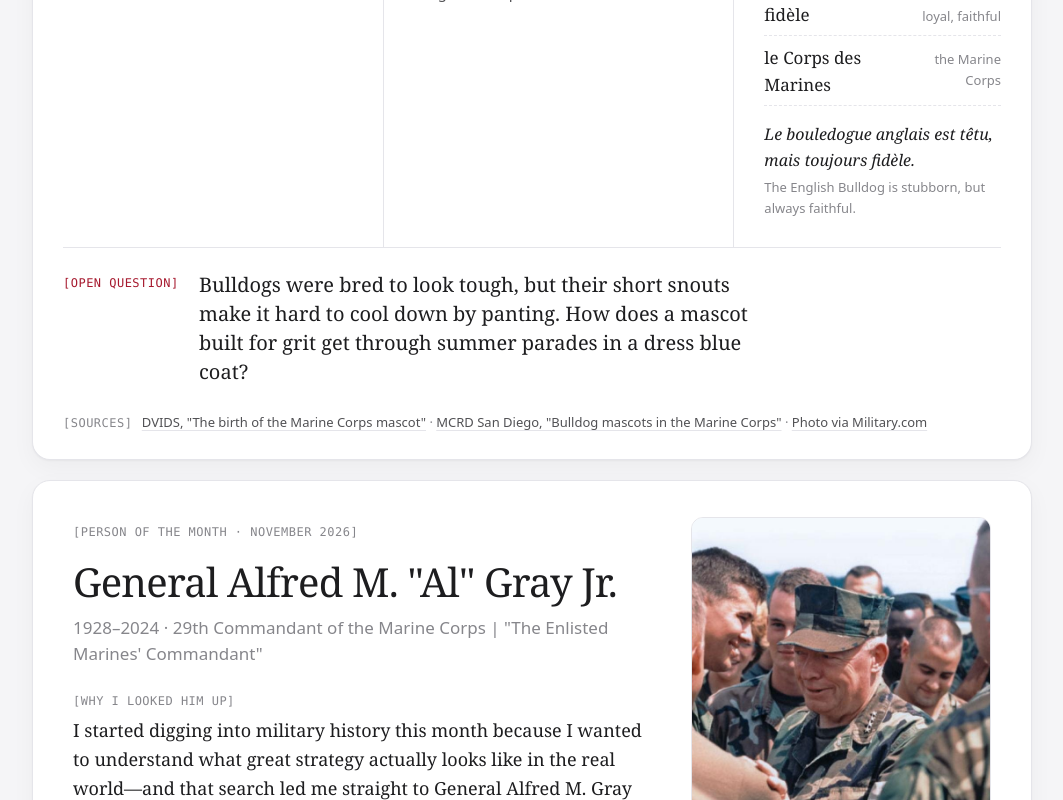
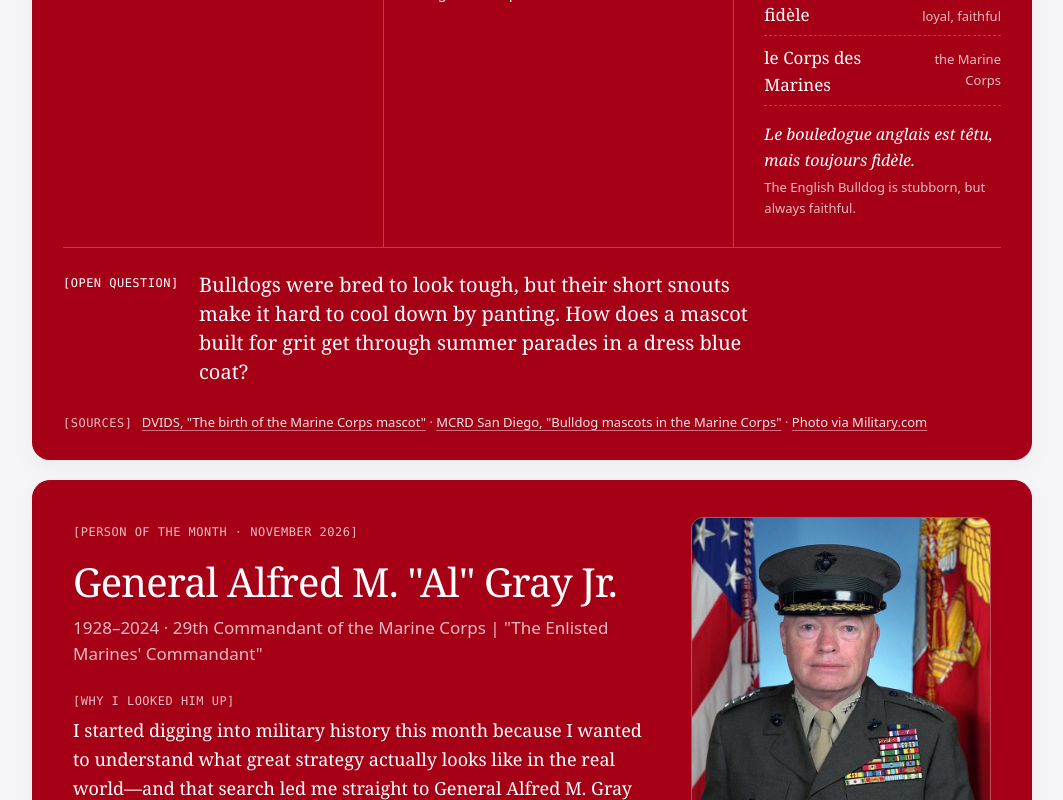
Before and after one commit to GubbGub/GubbGub.github.io, a plain HTML site: page index.html in a window 1280 px wide. Shown: the part 3080-3880 px from the top of the page, without its empty margins (108-1171 px from the left). Drawn offline with Linux system fonts and the light colour scheme.

Commit message:
Marine Corps tribute: red November cards, Gray's official portrait and the EGA
- New 'tribute' month option turns both cards #A50016 with white text (both themes)
- Portrait photo column stacks official portrait, eagle globe and anchor, informal photo
- Logo background made transparent so it blends with the card
- Bio: 'had an official photograph taken in camouflage utilities ... still the only Commandant to do so'

```diff
--- a/index.html
+++ b/index.html
@@ -27,7 +27,7 @@
   <link rel="apple-touch-icon" href="apple-touch-icon.png">
 
   <!-- LEARN: the styles now live in their own file so every page can share them. -->
-  <link rel="stylesheet" href="style.css?v=2026-11-21d">
+  <link rel="stylesheet" href="style.css?v=2026-11-21e">
   <!-- LEARN: this tiny script runs BEFORE the page draws. It reads the visitor's saved choice
        and applies it right away, so the page never flashes the wrong colors on load.
        If they never chose, it follows their device setting. -->
--- a/monthly-data.js
+++ b/monthly-data.js
@@ -21,7 +21,8 @@
     word    the homepage's "Mot de la semaine"
     photo   true for a real photo (pixel art is drawn crisp; photos are drawn smooth)
     imageFocus  which part of a cropped photo stays in view, like "70% 40%"
-    person.image  adds a photo beside the Portrait
+    person.image  adds a photo beside the Portrait (person.images adds several, stacked)
+    tribute  a background color that turns the month's cards solid, with white text
 
   accent: the month's color, taken from the animal. "light" is used on the light theme,
   "dark" on the dark theme (it needs to be brighter to show up on black).
@@ -31,7 +32,9 @@ window.MONTHLY = [
   {
     id: "2026-11",
     label: "November 2026",
-    accent: { light: "#A6192E", dark: "#F2848C" },   // Marine Corps scarlet, for the Corps' birthday (Nov 10)
+    accent: { light: "#A50016", dark: "#F2848C" },   // Marine Corps scarlet, for the Corps' birthday (Nov 10)
+    // LEARN: "tribute" turns this month's two cards solid red with white text. Leave it out for normal cards.
+    tribute: "#A50016",
 
     animal: {
       kicker: "Animal of the Month",
@@ -87,21 +90,26 @@ window.MONTHLY = [
       name: "General Alfred M. \"Al\" Gray Jr.",
       years: "1928–2024",
       role: "29th Commandant of the Marine Corps | \"The Enlisted Marines' Commandant\"",
-      image: "images/al-gray.jpg",
-      imageAlt: "General Alfred M. Gray Jr. in his camouflage utility uniform.",
-      imageFocus: "54% 35%",
+      // LEARN: "images" stacks several pictures in the photo column, top to bottom.
+      // logo: true shows the whole image with no crop or frame.
+      images: [
+        { src: "images/al-gray-official.jpg", alt: "Official portrait of General Alfred M. Gray Jr. in his service uniform, with the U.S. and Marine Corps flags behind him.", focus: "50% 25%" },
+        { src: "images/usmc-ega.png", alt: "The Marine Corps eagle, globe and anchor.", logo: true },
+        { src: "images/al-gray.jpg", alt: "General Alfred M. Gray Jr. in his camouflage utility uniform.", focus: "54% 35%" }
+      ],
 
       // LEARN: "notes" swaps the four usual Portrait headings for your own. [heading, text].
       notes: [
         ["Why I looked him up", "I started digging into military history this month because I wanted to understand what great strategy actually looks like in the real world—and that search led me straight to General Alfred M. Gray Jr."],
         ["From private to Commandant", "Dropping out of college during the Korean War in 1950 to enlist as a private, Gray worked his way all the way up to four-star general and became the 29th Commandant of the Marine Corps in 1987."],
-        ["Every Marine a rifleman", "Known as 'the Enlisted Marines' Commandant,' he famously took his official portrait in camouflage utilities instead of dress blues and institutionalized the mantra: 'Every Marine is, first and foremost, a rifleman.' To back it up, he created Marine Combat Training (MCT) so even Marines working behind a desk learn field tactics and survival before touching their primary job."],
+        ["Every Marine a rifleman", "Known as 'the Enlisted Marines' Commandant,' he famously had an official photograph taken in camouflage utilities instead of dress blues—still the only Commandant to do so—and institutionalized the mantra: 'Every Marine is, first and foremost, a rifleman.' To back it up, he created Marine Combat Training (MCT) so even Marines working behind a desk learn field tactics and survival before touching their primary job."],
         ["What I'm taking from it", "You don't have to be a Marine—or a future one—to live by what Gray stood for: great strategy isn't about fancy titles or sitting in an ivory tower. It's about making sure nobody on your team is above the fundamentals, preparing everyone for when things go sideways, and leading from the front no matter how high you climb."]
       ],
 
       sources: [
         ["Marines.mil, \"Marines mourn the loss of Corps legend and 29th Commandant, General Alfred Gray\" (2024)", "https://www.marines.mil/News/News-Display/Article/3720707/marines-mourn-the-loss-of-corps-legend-and-29th-commandant-general-alfred-gray/"],
         ["Marine Corps History Division, \"General Alfred M. Gray Jr.\"", "https://www.usmcu.edu/Research/Marine-Corps-History-Division/People/Whos-Who-in-Marine-Corps-History/Gagnon-Ingram/General-Alfred-M-Gray-Jr/"],
+        ["Official portrait via the National Archives", "https://catalog.archives.gov/id/6490268"],
         ["Photo via USNI News", "https://news.usni.org/2024/03/20/gen-al-gray-beloved-marine-29th-usmc-commandant-dies-at-95"]
       ]
     }
--- a/monthly.js
+++ b/monthly.js
@@ -33,8 +33,12 @@
 
   // The month's accent color travels as two CSS variables; style.css picks the right one for the theme.
   function accentStyle(m) {
-    return 'style="--month-light:' + esc(m.accent.light) + ";--month-dark:" + esc(m.accent.dark) + '"';
+    return 'style="--month-light:' + esc(m.accent.light) + ";--month-dark:" + esc(m.accent.dark) +
+      (m.tribute ? ";--tribute:" + esc(m.tribute) : "") + '"';
   }
+
+  // LEARN: a "tribute" month gets an extra class. style.css turns those cards solid red with white text.
+  function tributeClass(m) { return m.tribute ? " tribute" : ""; }
 
   function fieldNotes(m) {
     var a = m.animal;
@@ -44,7 +48,7 @@
       : '<div class="figure" role="img" aria-label="Placeholder for the ' + esc(a.english) + ' drawing">your drawing goes here</div>';
 
     return '' +
-      '<article class="card field-notes monthly" ' + accentStyle(m) + '>' +
+      '<article class="card field-notes monthly' + tributeClass(m) + '" ' + accentStyle(m) + '>' +
         '<div class="fn-head">' +
           '<div class="fn-art">' + art + '</div>' +
           '<div class="fn-title">' +
@@ -98,11 +102,15 @@
       ["Where it shows up in my work", p.mine]
     ];
     // LEARN: with a photo, the card becomes two columns: the text, then a <figure> for the photo.
-    var photo = p.image
-      ? '<figure class="pt-photo"><img src="' + esc(p.image) + '" alt="' + esc(p.imageAlt) + '"' + focus(p) + '></figure>'
+    var imgs = p.images || (p.image ? [{ src: p.image, alt: p.imageAlt, focus: p.imageFocus }] : []);
+    var photo = imgs.length
+      ? '<figure class="pt-photo">' + imgs.map(function (im) {
+          return '<img src="' + esc(im.src) + '" alt="' + esc(im.alt) + '"' +
+            (im.logo ? ' class="logo"' : '') + focus({ imageFocus: im.focus }) + '>';
+        }).join("") + '</figure>'
       : '';
     return '' +
-      '<article class="card portrait' + (photo ? ' has-photo' : '') + '">' +
+      '<article class="card portrait' + (photo ? ' has-photo' : '') + tributeClass(m) + '" ' + (m.tribute ? accentStyle(m) : '') + '>' +
         (photo ? '<div class="pt-body">' : '') +
         '<span class="tag">' + esc(p.kicker || "Portrait") + ' · ' + esc(m.label) + '</span>' +
         '<h3>' + esc(p.name) + '</h3>' +
--- a/style.css
+++ b/style.css
@@ -519,8 +519,28 @@ footer a { color: var(--ink-2); }
    text on the left, a fixed-width photo on the right. minmax(0, 1fr) lets the
    text column shrink instead of pushing the photo off the card. */
 .portrait.has-photo { display: grid; grid-template-columns: minmax(0, 1fr) 300px; gap: 40px; align-items: start; }
-.pt-photo { margin: 0; }
+.pt-photo { margin: 0; display: flex; flex-direction: column; gap: 20px; }
 .pt-photo img { width: 100%; aspect-ratio: 4 / 5; object-fit: cover; border-radius: 12px; border: 1px solid var(--line); }
+.pt-photo img.logo { aspect-ratio: auto; width: 62%; margin: 4px auto; object-fit: contain; border: none; border-radius: 0; }
+
+/* LEARN: TRIBUTE CARDS. Every color on the site comes from CSS variables like --ink and --line.
+   Variables are inherited, so redefining them on one element recolors everything inside it.
+   That's how one class turns a whole card red with white text, in light and dark mode alike. */
+.card.tribute {
+  background: var(--tribute);
+  border-color: var(--tribute);
+  color: var(--ink);    /* text that just inherits its color (headings, paragraphs) turns white too */
+  --ink: #FFFFFF;
+  --ink-2: rgba(255, 255, 255, .90);
+  --ink-3: rgba(255, 255, 255, .74);
+  --line: rgba(255, 255, 255, .24);
+  --accent: #FFFFFF;
+}
+/* The month's accent color would be red on red, so tribute cards use white instead.
+   The longer selector is needed to beat the dark-mode rule for .monthly. */
+.monthly.tribute, :root[data-theme="dark"] .monthly.tribute { --month: #FFFFFF; }
+.tribute .sources a { text-decoration-color: rgba(255, 255, 255, .45); }
+.tribute .pt-photo img:not(.logo) { border-color: rgba(255, 255, 255, .3); }
 
 /* ================================================================
    PRINCIPLES
@@ -591,6 +611,10 @@ footer a { color: var(--ink-2); }
   .portrait.has-photo { grid-template-columns: 1fr; gap: 24px; }
   .pt-photo { order: -1; }
   .pt-photo img { aspect-ratio: 16 / 10; }
+  /* With several images, phones show them side by side in one row instead of a tall stack. */
+  .pt-photo:has(img + img) { flex-direction: row; align-items: center; gap: 12px; }
+  .pt-photo:has(img + img) img { flex: 1; min-width: 0; aspect-ratio: 4 / 5; }
+  .pt-photo:has(img + img) img.logo { flex: 0.8; aspect-ratio: auto; width: auto; margin: 0; }
 }
 @media (max-width: 860px) {
   .fn-art img { aspect-ratio: 1 / 1; width: 100%; max-width: 360px; height: auto; margin: 0 auto; display: block; object-fit: contain; }
```
Also changed, not shown: archive.html (+1 -1 lines), tariffs.html (+1 -1 lines), images/al-gray-official.jpg (added), images/usmc-ega.png (added).
